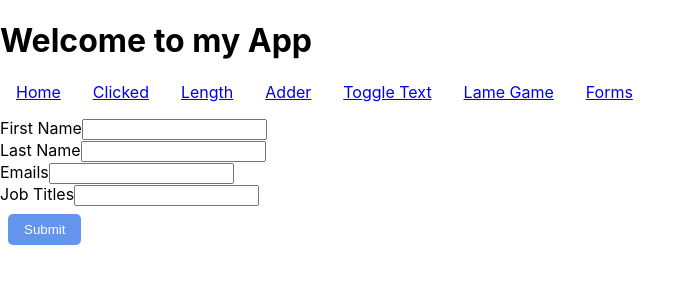
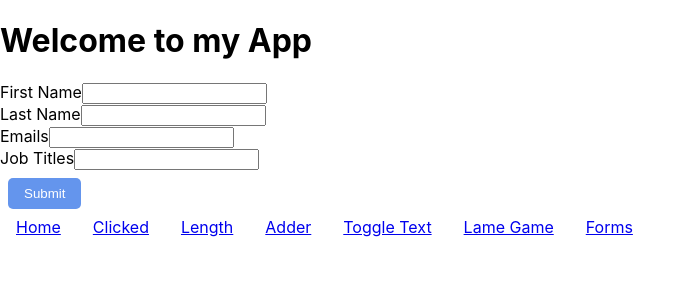
Before and after one commit to nosvalds/devMe-week9--react, a React (Create React App) app in the folder devme-react-exercises/: page /forms in a window 1280 px wide. Shown: the top 300 px of the page, without its empty margins (0-695 px from the left). Built offline with nearby package versions, Linux system fonts and the light colour scheme.

Commit message:
05 Router - Footer Link component

```diff
--- a/devme-react-exercises/src/App.js
+++ b/devme-react-exercises/src/App.js
@@ -1,6 +1,6 @@
 import React from 'react';
 import './App.css';
-import {BrowserRouter as Router, Route, Link} from 'react-router-dom';
+import {BrowserRouter as Router, Route} from 'react-router-dom';
 
 import Header from './components/Header';
 import Clicked from './components/state/Clicked';
@@ -8,20 +8,12 @@
 import Adder from './components/forms/Adder';
 import ToggleText from './components/state/ToggleText';
 import LameGame from './components/tricksy_state/LameGame';
-import Forms from './components/forms/Forms'
+import Forms from './components/forms/Forms';
+import Footer from './components/Footer';
 
 const App = () => (
     <Router>
         <Header>Welcome to my App</Header>
-        <nav>
-            <Link to="/">Home</Link>
-            <Link to="/clicked">Clicked</Link>
-            <Link to="/length">Length</Link>
-            <Link to="/adder">Adder</Link>
-            <Link to="/toggle-text">Toggle Text</Link>
-            <Link to="/lame-game">Lame Game</Link>
-            <Link to="/forms">Forms</Link>
-        </nav>
         <Route exact path="/clicked" component={Clicked} />
         <Route exact path="/length" component={Length} />
         <Route exact path="/adder" component={Adder} />
@@ -43,6 +35,7 @@
                     }
             />
         </Route>
+        <Footer/>
     </Router>
 )
 
--- /dev/null
+++ b/devme-react-exercises/src/components/Footer.js
@@ -0,0 +1,16 @@
+import React from 'react';
+import { Link } from 'react-router-dom';
+
+const Footer = () => (
+    <footer>
+        <Link to="/">Home</Link>
+        <Link to="/clicked">Clicked</Link>
+        <Link to="/length">Length</Link>
+        <Link to="/adder">Adder</Link>
+        <Link to="/toggle-text">Toggle Text</Link>
+        <Link to="/lame-game">Lame Game</Link>
+        <Link to="/forms">Forms</Link>
+    </footer>
+)
+
+export default Footer;
```
